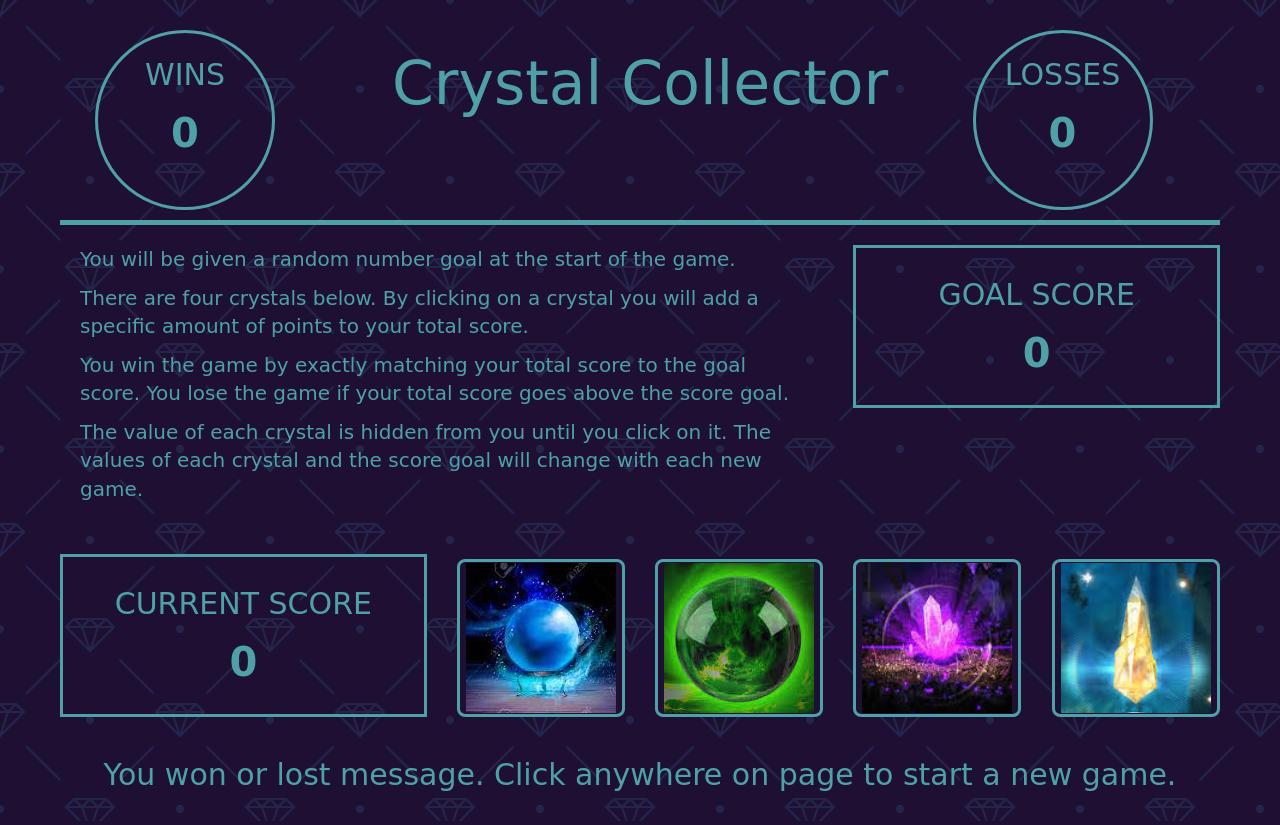
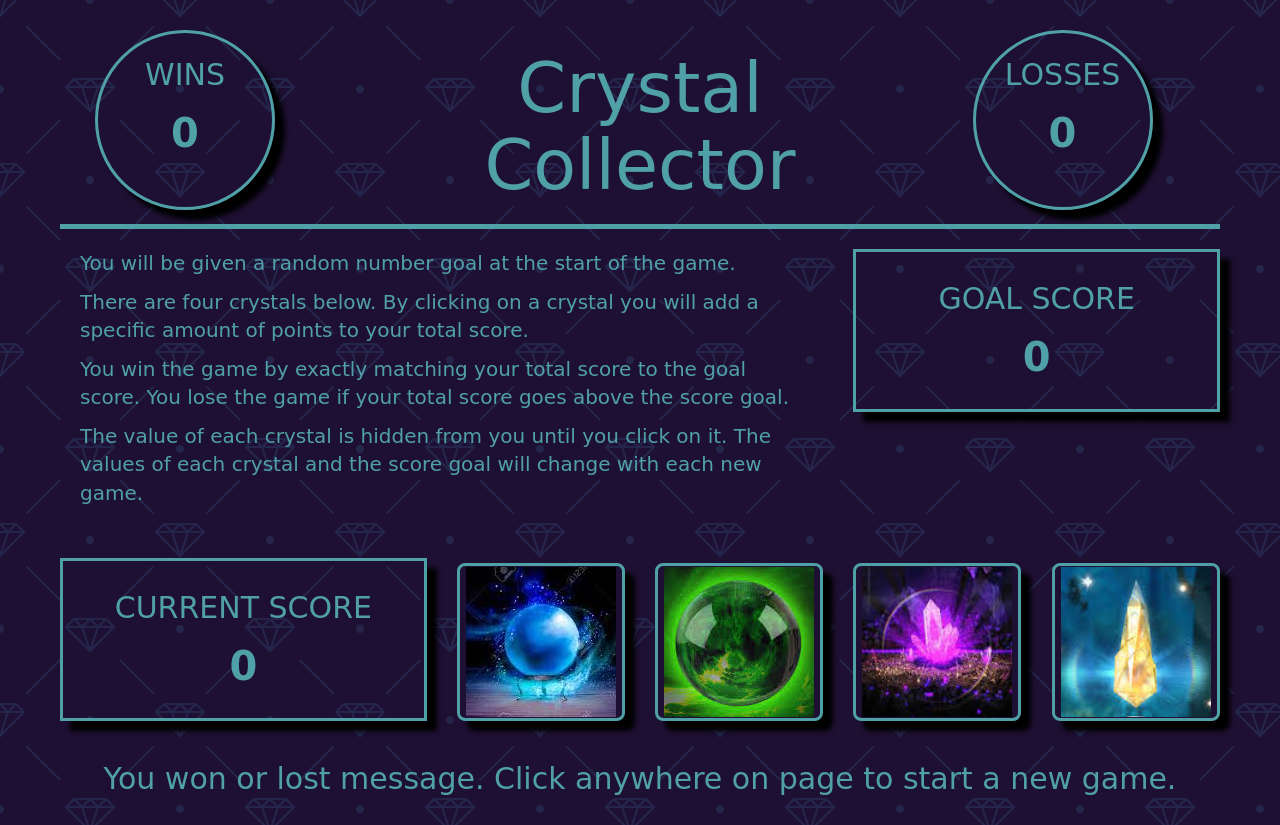
Before and after one commit to mamorvan/week-4-game, a plain HTML site: page index.html in a window 1280 px wide. Drawn offline with nearby package versions, Linux system fonts and the light colour scheme; a web font is replaced by a local one.

Commit message:
add box shadows, now really done styling :wink:

```diff
--- a/assets/css/style.css
+++ b/assets/css/style.css
@@ -9,7 +9,7 @@ body {
 }
 
 h1 {
-	font-size: 60px;
+	font-size: 70px;
 }
 
 h2 {
@@ -34,9 +34,10 @@ header {
 .counter {
 	text-align: center;
 	border: 3px solid #50A1A7;
+	border-radius: 50%;
+	box-shadow: 10px 10px 5px 0px black;
 	height: 180px;
 	width: 180px;
-	border-radius: 50%;
 	padding: 15px;
 	margin-left: 25px;
 }
@@ -48,6 +49,7 @@ header {
 .score {
 	text-align: center;
 	border: 3px solid #50A1A7;
+	box-shadow: 10px 10px 5px 0px black;
 	margin-top: 20px;
 	padding: 20px 10px;
 }
@@ -57,6 +59,7 @@ button {
 	background-color: #1e1033;
 	border: 3px solid #50A1A7;
 	border-radius: 5%;
+	box-shadow: 10px 10px 5px 0px black;
 }
 
 #message{
```
